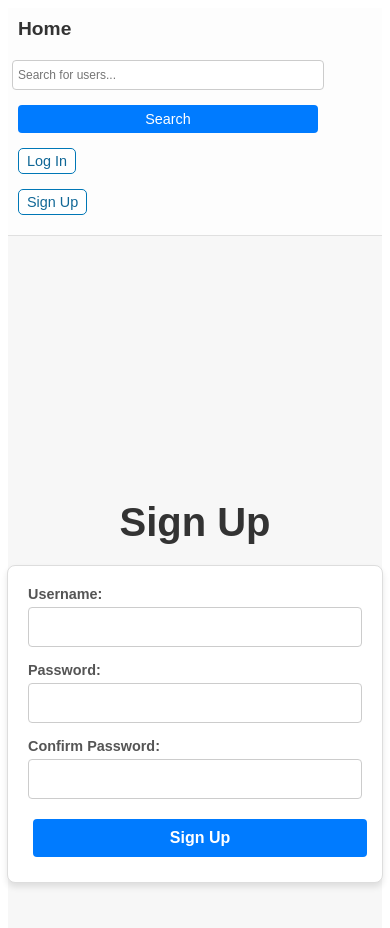
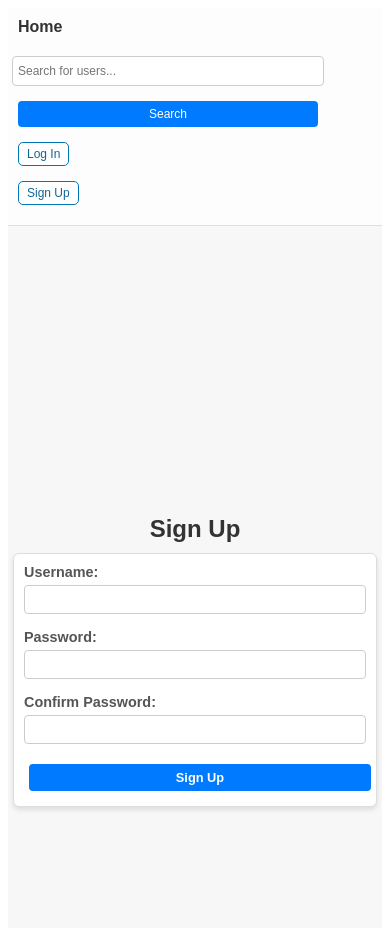
Before and after one commit to sunlipeipei/Qiongrui-Liu-Lipeipei-Sun-project3, a React (Vite) app in the folder frontend/: page /signup in a window 390 px wide. Shown: the top 928 px of the page. Built offline with nearby package versions, Linux system fonts and the light colour scheme; no server answers.

Commit message:
adjust sign up page style

```diff
--- a/frontend/src/styles/Navbar.css
+++ b/frontend/src/styles/Navbar.css
@@ -27,7 +27,7 @@
 }
 
 .homePage-button {
-    font-size: 20px;
+    font-size: 1.25rem;
     color: #333333;
     text-decoration: none;
     font-weight: bold;
@@ -51,7 +51,7 @@
 .search-input {
     flex-grow: 1;
     padding: 5px;
-    font-size: 12px;
+    font-size: 0.75rem;
     border: 1px solid #ccc;
     border-radius: 4px;
     line-height: 1.5;
@@ -59,7 +59,7 @@
 
 .search-button {
     padding: 5px 10px;
-    font-size: 14px;
+    font-size: 0.875rem;
     background-color: #007bff;
     color: white;
     border: none;
@@ -74,7 +74,7 @@
 .navbar-link {
     color: #106796;
     text-decoration: none;
-    font-size: 14px;
+    font-size: 0.875rem;
     padding: 5px 10px;
     border: 1px solid #0077b6;
     border-radius: 5px;
@@ -88,7 +88,7 @@
 }
 
 .navbar-welcome {
-    font-size: 16px;
+    font-size: 1rem;
     color: rgb(16, 71, 149);
     margin-right: 4px;
 }
@@ -111,7 +111,7 @@
 
 .navbar-logout {
     padding: 5px 10px;
-    font-size: 14px;
+    font-size: 0.875rem;
     color: #ffffff;
     background-color: #da7727;
     border: none;
@@ -123,7 +123,6 @@
 .navbar-logout:hover {
     background-color: #d32f4f;
 }
-
 
 @media (max-width: 768px) {
     .navbar {
@@ -160,21 +159,21 @@
 
 @media (max-width: 480px) {
     .homePage-button {
-        font-size: 1.2rem;
+        font-size: 1rem;
     }
 
     .navbar-link {
-        font-size: 0.9rem;
+        font-size: 0.75rem;
         padding: 4px 8px;
     }
 
     .navbar-logout {
-        font-size: 0.9rem;
+        font-size: 0.75rem;
         padding: 4px 8px;
     }
 
     .search-button {
-        font-size: 0.9rem;
+        font-size: 0.75rem;
         padding: 6px 8px;
     }
 }
--- a/frontend/src/styles/SignupPage.css
+++ b/frontend/src/styles/SignupPage.css
@@ -23,6 +23,8 @@
     max-width: 400px;
     width: 100%;
     box-shadow: 0 4px 6px rgba(0, 0, 0, 0.1);
+    overflow: hidden;
+    box-sizing: border-box;
 }
 
 .signup-form .form-group {
@@ -84,3 +86,66 @@
     font-size: 0.9rem;
     margin-bottom: 10px;
 }
+
+@media (max-width: 768px) {
+    .signup-page {
+        padding: 10px;
+    }
+
+    .signup-page h1 {
+        font-size: 2rem;
+        text-align: center;
+        margin-bottom: 15px;
+    }
+
+    .signup-form {
+        padding: 12px;
+        box-shadow: 0 3px 5px rgba(0, 0, 0, 0.1);
+    }
+
+    .signup-form input {
+        padding: 8px;
+        font-size: 0.9rem;
+    }
+
+    .signup-form .signup-button {
+        font-size: 0.9rem;
+        padding: 8px;
+    }
+
+    .error-message,
+    .success-message {
+        font-size: 0.8rem;
+    }
+}
+
+@media (max-width: 480px) {
+    .signup-page {
+        padding: 5px;
+    }
+
+    .signup-page h1 {
+        font-size: 1.5rem;
+        margin-bottom: 10px;
+    }
+
+    .signup-form {
+        padding: 10px;
+        border-radius: 6px;
+    }
+
+    .signup-form input {
+        padding: 6px;
+        font-size: 0.8rem;
+    }
+
+    .signup-form .signup-button {
+        font-size: 0.8rem;
+        padding: 6px;
+    }
+
+    .error-message,
+    .success-message {
+        font-size: 0.75rem;
+    }
+}
```
Also changed, not shown: 1 other file (tests, documents, lock files or other folders).
